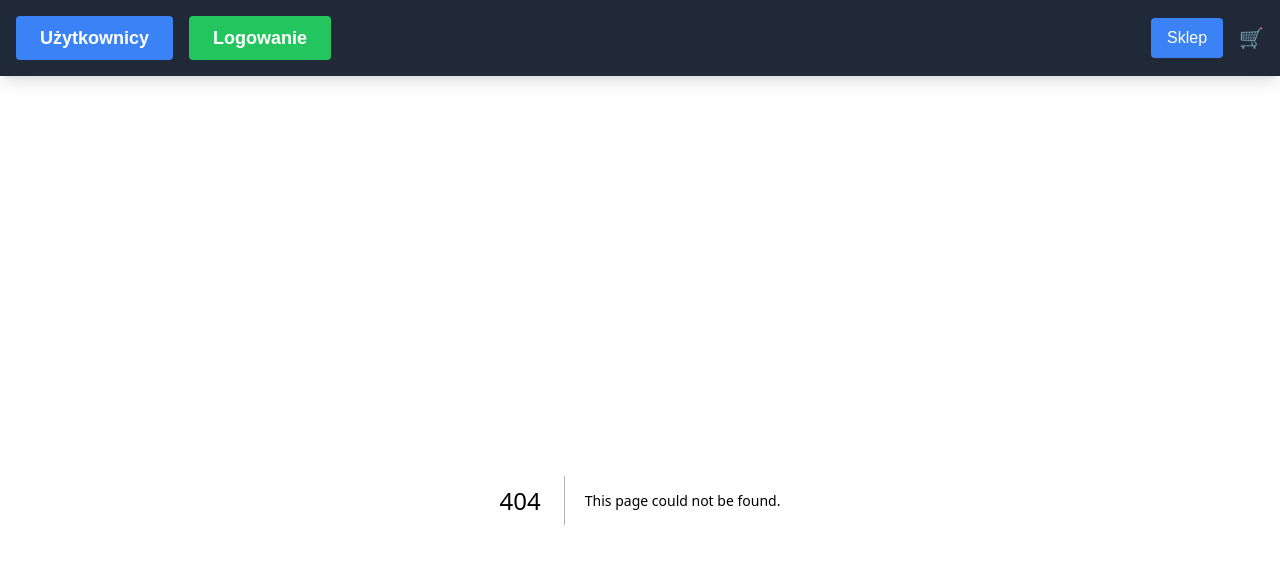
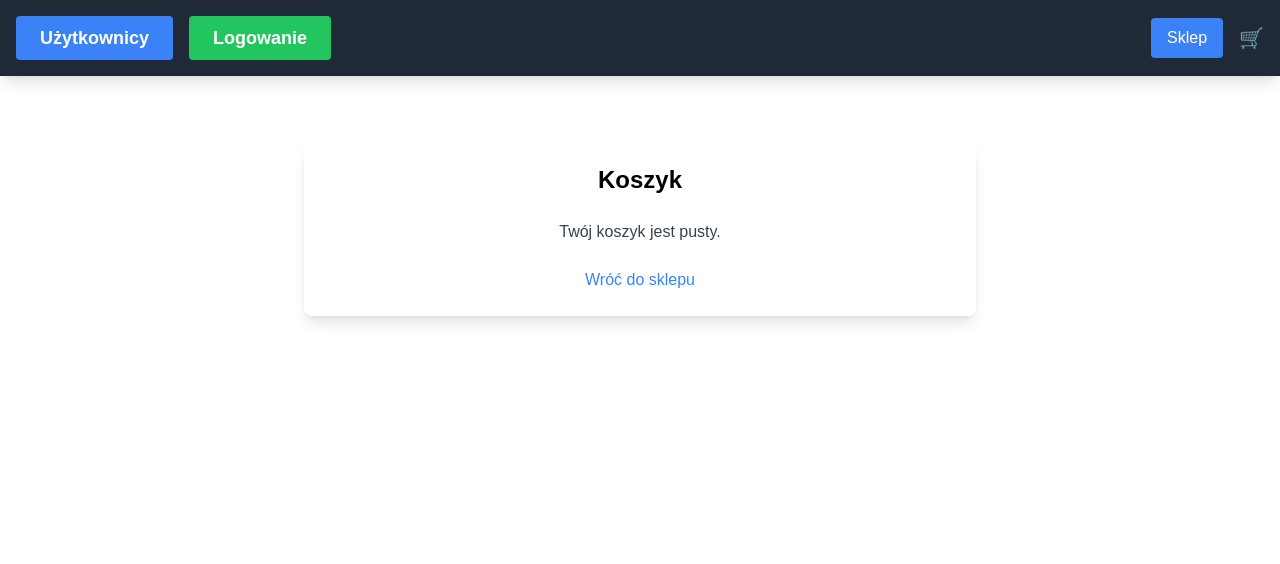
Before and after one commit to Karolije/nextApp, a Next.js app: page /cart in a window 1280 px wide. Before the commit this address had no page. Shown: the top 564 px of the page. Built offline with nearby package versions, Linux system fonts and the light colour scheme.

Commit message:
change shopping cart

```diff
--- /dev/null
+++ b/src/app/(pages)/cart/page.tsx
@@ -0,0 +1,47 @@
+'use client';
+
+import { useShoppingCart } from '@/app/providers/ShoppingCartProvider';
+import Link from 'next/link';
+
+export default function CartPage() {
+  const { cart, removeFromCart, clearCart } = useShoppingCart();
+
+  return (
+    <div className="max-w-2xl mx-auto p-6 bg-white shadow-lg rounded-lg mt-10 text-black">
+      <h1 className="text-2xl font-bold text-center mb-6">Koszyk</h1>
+
+      {cart.length === 0 ? (
+        <p className="text-gray-700 text-center">Twój koszyk jest pusty.</p>
+      ) : (
+        <ul className="space-y-4">
+          {cart.map((item) => (
+            <li key={item.id} className="flex justify-between items-center border-b pb-2">
+              <span>{item.name} x {item.quantity}</span>
+              <button
+                onClick={() => removeFromCart(item.id)}
+                className="bg-red-500 text-white px-2 py-1 rounded hover:bg-red-600"
+              >
+                Usuń
+              </button>
+            </li>
+          ))}
+        </ul>
+      )}
+
+      {cart.length > 0 && (
+        <button
+          onClick={clearCart}
+          className="mt-6 w-full bg-gray-700 text-white px-4 py-2 rounded hover:bg-gray-800"
+        >
+          Wyczyść koszyk
+        </button>
+      )}
+
+      <div className="mt-6 text-center">
+        <Link href="/">
+          <span className="text-blue-500 hover:underline">Wróć do sklepu</span>
+        </Link>
+      </div>
+    </div>
+  );
+}
--- a/src/app/(pages)/omnie/page.tsx
+++ b/src/app/(pages)/omnie/page.tsx
@@ -8,7 +8,7 @@ const AddUserForm = dynamic(
   { ssr: false },
 );
 
-const Omnie = () => {
+export default function Omnie() {
   const { users, isLoading, isError } = useUsers();
 
   if (isLoading) {
@@ -35,6 +35,4 @@ const Omnie = () => {
       <AddUserForm />
     </div>
   );
-};
-
-export default Omnie;
+}
--- a/src/app/(pages)/shop/page.tsx
+++ b/src/app/(pages)/shop/page.tsx
@@ -1,7 +1,6 @@
 'use client';
 
 import { Product } from '@/app/components/Products';
-import { Cart } from '@/app/components/Cart';
 
 const products = [
   { id: 1, name: 'Produkt 1', price: 100 },
@@ -19,8 +18,6 @@ export default function ShopPage() {
           <Product key={product.id} {...product} />
         ))}
       </div>
-
-      <Cart />
     </div>
   );
 }
--- a/src/app/components/Cart.tsx
+++ /dev/null
@@ -1,39 +0,0 @@
-'use client';
-
-import { useShoppingCart } from '@/app/providers/ShoppingCardProvider';
-
-export const Cart = () => {
-  const { cart, removeFromCart, clearCart } = useShoppingCart();
-
-  return (
-    <div className="border p-4 rounded shadow-md bg-white mt-6 text-black">
-      <h2 className="text-xl font-semibold mb-2">Koszyk</h2>
-      {cart.length === 0 ? (
-        <p className="text-gray-700">Koszyk jest pusty</p>
-      ) : (
-        <ul className="space-y-2">
-          {cart.map((item) => (
-            <li key={item.id} className="flex justify-between items-center border-b pb-2 text-black">
-              <span>{item.name} x {item.quantity}</span>
-              <button
-                onClick={() => removeFromCart(item.id)}
-                className="bg-red-500 text-white px-2 py-1 rounded hover:bg-red-600"
-              >
-                Usuń
-              </button>
-            </li>
-          ))}
-        </ul>
-      )}
-
-      {cart.length > 0 && (
-        <button
-          onClick={clearCart}
-          className="mt-4 w-full bg-gray-700 text-white px-4 py-2 rounded hover:bg-gray-800"
-        >
-          Wyczyść koszyk
-        </button>
-      )}
-    </div>
-  );
-};
--- a/src/app/components/Navbar.tsx
+++ b/src/app/components/Navbar.tsx
@@ -1,7 +1,7 @@
 'use client';
 
 import Link from 'next/link';
-import { useShoppingCart } from '@/app/providers/ShoppingCardProvider';
+import { useShoppingCart } from '@/app/providers/ShoppingCartProvider';
 
 export const Navbar = () => {
   const { cart } = useShoppingCart();
--- a/src/app/components/Products.tsx
+++ b/src/app/components/Products.tsx
@@ -1,6 +1,6 @@
 'use client';
 
-import { useShoppingCart } from '@/app/providers/ShoppingCardProvider';
+import { useShoppingCart } from '@/app/providers/ShoppingCartProvider';
 
 interface ProductProps {
   id: number;
--- a/src/app/layout.tsx
+++ b/src/app/layout.tsx
@@ -1,7 +1,7 @@
 import localFont from 'next/font/local';
 import './globals.css';
 import { ReactQueryProvider } from './providers/ReactQueryProvider/ReactQueryProvider';
-import { ShoppingCartProvider } from './providers/ShoppingCardProvider';
+import { ShoppingCartProvider } from './providers/ShoppingCartProvider';
 import { Navbar } from '@/app/components/Navbar'; // Import Navbar
 
 const geistSans = localFont({
```
Also changed, not shown: src/app/providers/ShoppingCartProvider.tsx (renamed from src/app/providers/ShoppingCardProvider.tsx).
